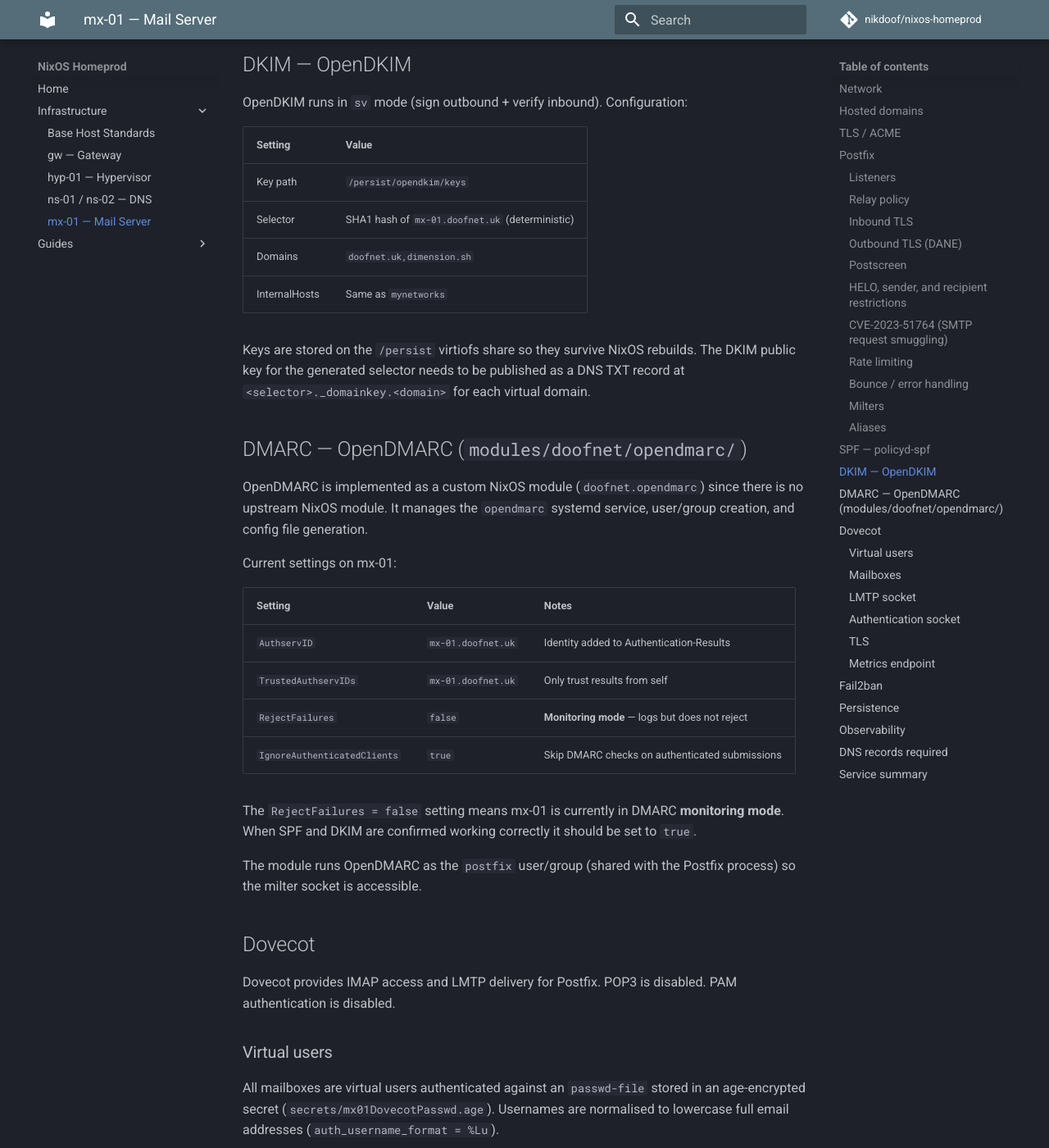
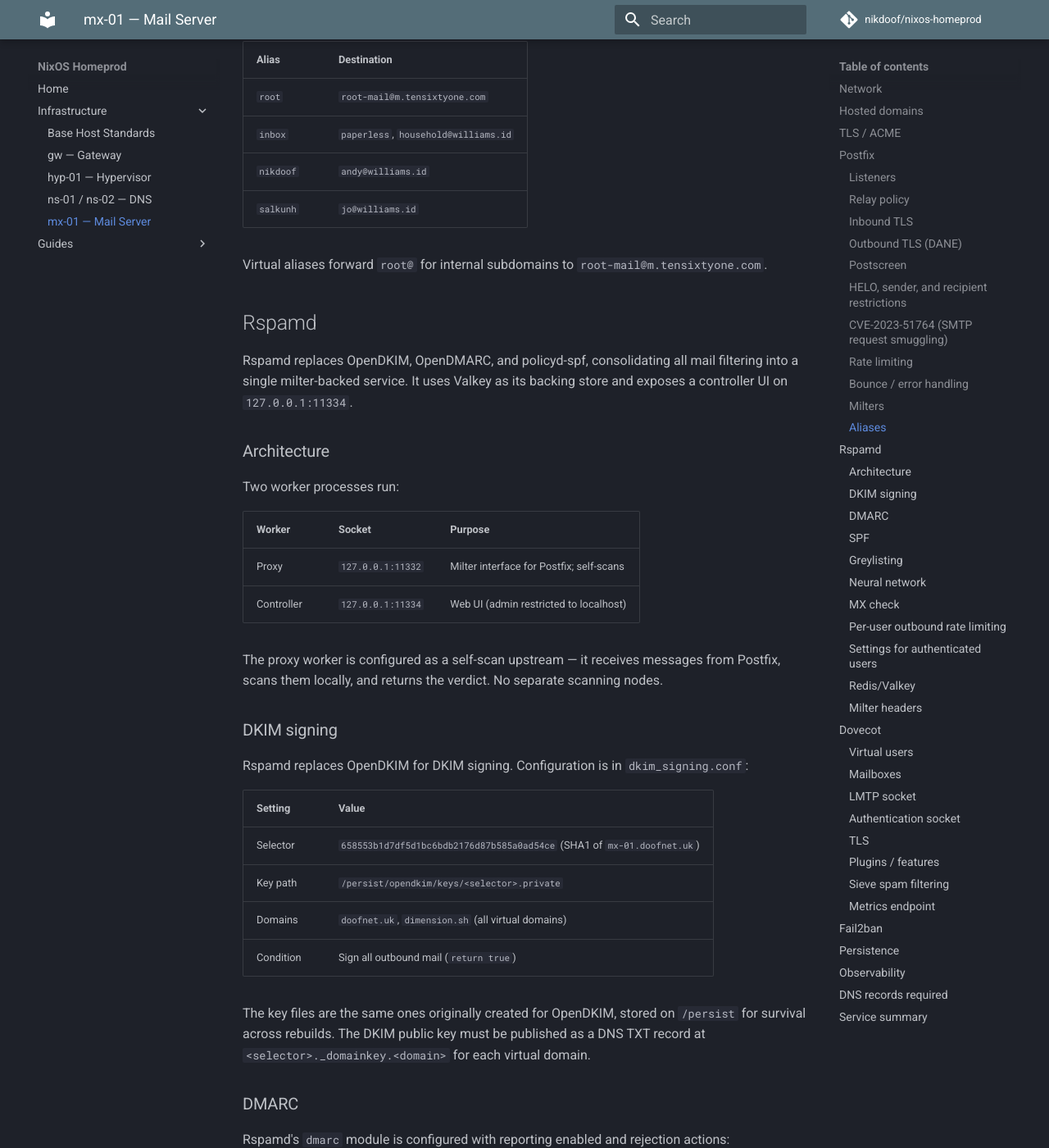
Before and after one commit to nikdoof/nixos-homeprod, an MkDocs documentation site: the page built from docs/mx-01.md, in a window 1280 px wide and 1400 px high, scrolled down 5309 px. Shown: the whole window at 82% size. Built offline with MkDocs 1.6.1 and Material for MkDocs 9.7.7, drawn with Linux system fonts in a browser that asks for light colours; comment, search, counter and statistics services are not loaded; the version menu is left out; some of the changed text lies outside the part shown.

Commit message:
Update docs for MX-01

````diff
--- a/docs/mx-01.md
+++ b/docs/mx-01.md
@@ -2,7 +2,8 @@
 
 mx-01 is a NixOS microVM (CID 12) on hyp-01, running on VLAN 106 with a publicly routed
 IP address. It handles inbound and outbound email for two domains using Postfix (MTA) and
-Dovecot (IMAP/LMTP), with DKIM signing, DMARC policy enforcement, and SPF validation.
+Dovecot (IMAP/LMTP), with spam/virus scanning, DKIM signing, DMARC policy enforcement,
+and SPF validation all handled by Rspamd.
 
 ## Network
 
@@ -31,9 +32,9 @@ the virtual domains is delivered via LMTP to Dovecot.
 
 A single TLS certificate covers `mx-01.doofnet.uk`, obtained via ACME DNS-01 challenge
 using the DigitalOcean API. After renewal, ACLs are applied so that `dovecot2` and
-`postfix` can read the certificate files without running as `acme`, and both services plus
-`opendmarc` are reloaded. The certificate is used by both Postfix (inbound and outbound)
-and Dovecot (IMAP).
+`postfix` can read the certificate files without running as `acme`, and all three services
+(postfix, dovecot2, rspamd) are reloaded. The certificate is used by Postfix (inbound and
+outbound), Dovecot (IMAP), and Rspamd (DKIM/DMARC verification).
 
 ## Postfix
 
@@ -80,10 +81,15 @@ Postscreen pre-screens inbound SMTP connections before they consume smtpd resour
 | Check                       | Action   | Detail                                                   |
 |-----------------------------|----------|----------------------------------------------------------|
 | DNSBL threshold ≥ 2         | enforce  | `zen.spamhaus.org*2`, `dnsbl.dronebl.org*2`, `bl.spamcop.net*1` |
-| Bare newline                | enforce  | Guards against request smuggling                         |
-| Greeting banner timing      | enforce  | Rejects clients that pipeline before banner              |
 | Blacklist action            | drop     | Silent drop for blacklisted IPs                          |
 | `permit_mynetworks`         | pass     | Skips all postscreen checks for trusted networks         |
+
+**Notes**: Bare newline checking is intentionally disabled at the postscreen level
+(`postscreen_bare_newline_enable = no`). Keeping it enabled caused postscreen to defer
+the BARLF check past STARTTLS negotiation, preventing TLS proxy from forwarding
+connections to smtpd (resulting in `450 4.3.2` errors for legitimate senders like
+O365). SMTP request smuggling protection is enforced by `smtpd_forbid_bare_newline = yes`
+at the smtpd level instead, which is not subject to the same TLS proxy interaction.
 
 Passed connections are cached in `btree:/var/lib/postfix/data/postscreen_cache`.
 
@@ -104,6 +110,14 @@ Passed connections are cached in `btree:/var/lib/postfix/data/postscreen_cache`.
 3. `reject_rhsbl_sender dbl.spamhaus.org`
 4. `permit`
 
+On port 25 (behind postscreen), the sender restrictions are overridden to be simpler
+since SASL is not available and `reject_rhsbl_sender` can't be applied via the master.cf
+`-o` syntax (no spaces allowed). Rspamd provides equivalent checks via its milter:
+
+1. `permit_mynetworks`
+2. `reject_non_fqdn_sender`, `reject_unknown_sender_domain`
+3. `permit`
+
 **Recipient restrictions** (in order):
 
 1. `reject_invalid_hostname`, `reject_unknown_recipient_domain`
@@ -111,8 +125,9 @@ Passed connections are cached in `btree:/var/lib/postfix/data/postscreen_cache`.
 3. `permit_mynetworks`
 4. `reject_non_fqdn_recipient`, `reject_unauth_destination`
 5. RBL checks: `dnsbl.dronebl.org`, `zen.spamhaus.org`, `bl.spamcop.net`, `b.barracudacentral.org`, `dnsbl-1.uceprotect.net`
-6. `check_policy_service unix:private/policyd-spf` (SPF)
-7. `permit`
+6. `permit`
+
+SPF and additional RBL checks are handled by Rspamd rather than Postfix policy services.
 
 ### CVE-2023-51764 (SMTP request smuggling)
 
@@ -141,12 +156,25 @@ Per-client limits measured over a 60-second window:
 
 ### Milters
 
-Two milters are applied to both `smtpd_milters` and `non_smtpd_milters`:
+A single Rspamd proxy milter is applied to both `smtpd_milters` and `non_smtpd_milters`:
 
-1. **OpenDKIM** — DKIM signing (outbound) and verification (inbound)
-2. **OpenDMARC** — DMARC policy enforcement
+```
+inet:127.0.0.1:11332
+```
 
-`milter_macro_daemon_name = ORIGINATING` is set on submission ports so milters can
+Rspamd handles all mail filtering functions previously split across three separate milters:
+
+| Function     | Previously         | Now                              |
+|--------------|--------------------|----------------------------------|
+| DKIM signing | OpenDKIM           | Rspamd `dkim_signing` module     |
+| DKIM verify  | OpenDKIM           | Rspamd built-in                  |
+| DMARC        | OpenDMARC          | Rspamd `dmarc` module            |
+| SPF          | policyd-spf        | Rspamd built-in                  |
+| Spam scoring | —                  | Rspamd (bayes, neural, rules)    |
+| Greylisting  | —                  | Rspamd `greylist` module         |
+| Rate limit   | —                  | Rspamd `ratelimit` module        |
+
+`milter_macro_daemon_name = ORIGINATING` is set on submission ports so Rspamd can
 distinguish outbound authenticated mail from inbound.
 
 `milter_default_action = accept` means a milter failure does not block delivery.
@@ -164,55 +192,124 @@ Local system aliases:
 
 Virtual aliases forward `root@` for internal subdomains to `root-mail@m.tensixtyone.com`.
 
-## SPF — policyd-spf
+## Rspamd
 
-SPF checking is performed by `python-policyd-spf`, spawned as a Postfix policy service on
-`unix:private/policyd-spf`. Policy:
+Rspamd replaces OpenDKIM, OpenDMARC, and policyd-spf, consolidating all mail filtering
+into a single milter-backed service. It uses Valkey as its backing store and exposes a
+controller UI on `127.0.0.1:11334`.
 
-| Condition                 | Action  |
-|---------------------------|---------|
-| HELO: SPF not pass        | Reject  |
-| Mail From: SPF fail (hard)| Reject  |
-| SPF PermError             | Pass    |
-| SPF TempError             | Defer   |
+### Architecture
 
-Softfails are logged but not rejected.
+Two worker processes run:
 
-## DKIM — OpenDKIM
+| Worker   | Socket           | Purpose                                        |
+|----------|------------------|------------------------------------------------|
+| Proxy    | `127.0.0.1:11332`| Milter interface for Postfix; self-scans       |
+| Controller | `127.0.0.1:11334`| Web UI (admin restricted to localhost)         |
 
-OpenDKIM runs in `sv` mode (sign outbound + verify inbound). Configuration:
+The proxy worker is configured as a self-scan upstream — it receives messages from Postfix,
+scans them locally, and returns the verdict. No separate scanning nodes.
 
-| Setting       | Value                                               |
-|---------------|-----------------------------------------------------|
-| Key path      | `/persist/opendkim/keys`                            |
-| Selector      | SHA1 hash of `mx-01.doofnet.uk` (deterministic)     |
-| Domains       | `doofnet.uk,dimension.sh`                           |
-| InternalHosts | Same as `mynetworks`                                |
+### DKIM signing
 
-Keys are stored on the `/persist` virtiofs share so they survive NixOS rebuilds. The DKIM
-public key for the generated selector needs to be published as a DNS TXT record at
+Rspamd replaces OpenDKIM for DKIM signing. Configuration is in `dkim_signing.conf`:
+
+| Setting   | Value                                              |
+|-----------|----------------------------------------------------|
+| Selector  | `658553b1d7df5d1bc6bdb2176d87b585a0ad54ce` (SHA1 of `mx-01.doofnet.uk`) |
+| Key path  | `/persist/opendkim/keys/<selector>.private`        |
+| Domains   | `doofnet.uk`, `dimension.sh` (all virtual domains) |
+| Condition | Sign all outbound mail (`return true`)             |
+
+The key files are the same ones originally created for OpenDKIM, stored on `/persist` for
+survival across rebuilds. The DKIM public key must be published as a DNS TXT record at
 `<selector>._domainkey.<domain>` for each virtual domain.
 
-## DMARC — OpenDMARC (`modules/doofnet/opendmarc/`)
+### DMARC
 
-OpenDMARC is implemented as a custom NixOS module (`doofnet.opendmarc`) since there is no
-upstream NixOS module. It manages the `opendmarc` systemd service, user/group creation, and
-config file generation.
+Rspamd's `dmarc` module is configured with reporting enabled and rejection actions:
 
-Current settings on mx-01:
+| Setting                              | Value               |
+|--------------------------------------|---------------------|
+| Reporting enabled                    | `true`              |
+| Reject action for DMARC fail         | `reject:reject`     |
 
-| Setting                     | Value                        | Notes                                   |
-|-----------------------------|------------------------------|-----------------------------------------|
-| `AuthservID`                | `mx-01.doofnet.uk`           | Identity added to Authentication-Results|
-| `TrustedAuthservIDs`        | `mx-01.doofnet.uk`           | Only trust results from self            |
-| `RejectFailures`            | `false`                      | **Monitoring mode** — logs but does not reject |
-| `IgnoreAuthenticatedClients`| `true`                       | Skip DMARC checks on authenticated submissions |
+The DMARC policy is **monitoring mode** (`p=none`) at the DNS level. Rspamd logs DMARC
+failures but applies `reject` only within its own scoring system — the actual DNS `p=`
+policy controls what receiving servers do.
 
-The `RejectFailures = false` setting means mx-01 is currently in DMARC **monitoring mode**.
-When SPF and DKIM are confirmed working correctly it should be set to `true`.
+### SPF
 
-The module runs OpenDMARC as the `postfix` user/group (shared with the Postfix process) so
-the milter socket is accessible.
+SPF checking is built into Rspamd's core scanning — no separate policy daemon needed.
+Rspamd evaluates SPF for each inbound message and factors the result into the spam score.
+
+### Greylisting
+
+Greylisting is enabled via the `greylist` module (config in `greylist.conf`). Note the
+config file is named `greylist.conf`, not `greylisting.conf` — the upstream module expects
+the shorter name.
+
+### Neural network
+
+Rspamd's neural network classifier is configured with Valkey as its backend:
+
+```
+servers = "127.0.0.1:6379";
+```
+
+This enables per-user neural classification models persisted in Valkey.
+
+### MX check
+
+`mx_check` is enabled: Rspamd verifies the sender domain has reachable MX records. Mail
+from domains without valid MX configuration is scored accordingly.
+
+### Per-user outbound rate limiting
+
+Rspamd enforces per-user rate limits on authenticated outbound mail via `ratelimit.conf`:
+
+| Setting          | Value  |
+|------------------|--------|
+| Burst            | 200    |
+| Rate             | 100/hr |
+
+This prevents compromised accounts from flooding outbound queues.
+
+### Settings for authenticated users
+
+Rspamd's `settings.conf` defines a high-priority rule for authenticated users that:
+
+- Disables RBL, SPF, and neural checks (trusted outbound)
+- Raises reject threshold to 100 (practically disables rejection)
+- Raises greylist threshold to 50
+
+This ensures authenticated outbound mail is not delayed or blocked by false positives.
+
+### Redis/Valkey
+
+Rspamd uses Valkey (a Redis-compatible key-value store) for:
+
+- Greylisting state
+- Neural network classification models
+- Rate limiting counters
+- Statistics and learning data
+
+Configuration is in `redis.conf`:
+
+```
+servers = "127.0.0.1:6379";
+```
+
+Valkey runs as a `redis.servers.rspamd` systemd unit with AOF + RDB persistence, writing
+to `/persist/valkey` via a bind mount at `/var/lib/redis-rspamd`.
+
+### Milter headers
+
+Rspamd adds the following headers to processed messages (config in `milter_headers.conf`):
+
+- `X-Spam-Score` — numeric spam score
+- `X-Spam-Level` — visual star representation of score
+- `Authentication-Results` — SPF/DKIM/DMARC auth status
 
 ## Dovecot
 
@@ -261,6 +358,58 @@ this for both submission port SASL and inbound smtpd SASL.
 
 Minimum TLS version: TLSv1.2. Server cipher preference is enabled.
 
+### Plugins / features
+
+**Full-text search (FTS)** via `fts_flatcurve` provides indexed IMAP SEARCH across all
+mailboxes. Two tokenizers are configured:
+
+| Tokenizer      | Algorithm          | Max length |
+|----------------|--------------------|------------|
+| `generic`      | `simple`           | 30 chars   |
+| `email-address`| (default)          | 100 chars  |
+
+Token filters for indexing and search are language-specific:
+
+| Language | Filters                                              |
+|----------|------------------------------------------------------|
+| English  | `lowercase`, `snowball` (stemming), `english-possessive`, `stopwords` |
+| German   | `normalizer-icu`, `snowball`, `stopwords`            |
+
+Supported languages: English (`en`), German (`de`).
+
+**Listescape** is enabled in IMAP to allow mailbox names containing characters that would
+normally be interpreted as hierarchy separators (e.g., `foo.bar` or `foo/bar`). The plugin
+allows escaping these characters so they can be used literally in mailbox names.
+
+**IMAP ACL** (Access Control List) enables shared mailbox access. Users can subscribe to
+shared mailboxes under the `Shared/` namespace using the `/` hierarchy separator.
+
+**Shared mailboxes** are configured via `doofnet.mailserver.sharedAccess`. Currently
+`nikdoof@doofnet.uk` has access to:
+- `paperless@doofnet.uk`
+- `dmarc-reports@doofnet.uk`
+- `hello@nikdoof.com`
+
+The shared namespace uses a dedicated INDEX directory to avoid locking conflicts.
+
+### Sieve spam filtering
+
+A global `sieve_before` script (`spam-to-junk.sieve`) is applied to all LMTP deliveries:
+
+```
+if header :contains "X-Spam-Level" "*****" {
+  fileinto :create "Junk";
+  stop;
+}
+```
+
+Mail with an `X-Spam-Level` of 5+ stars (spam score ≥ ~5) is automatically filed into
+the Junk folder. The Sieve plugin is loaded per-protocol for LMTP only (the pigeonhole
+plugin is compiled for lda/lmtp and cannot be loaded in IMAP contexts).
+
+Per-user Sieve scripts are supported but not currently configured — users can place custom
+scripts at `~/.dovecot.sieve` or in the `~/sieve/` directory.
+
 ### Metrics endpoint
 
 Dovecot exposes an HTTP stats endpoint on port 9166 (`service stats`). The following
@@ -287,6 +436,7 @@ rebuilds:
 |------------------------|---------------------------------|
 | `/persist/vmail/`      | All user mailboxes (Maildir)    |
 | `/persist/opendkim/keys/` | DKIM private keys            |
+| `/persist/valkey/`     | Valkey AOF + RDB dumps          |
 | `/persist/ssh_host_*`  | SSH host keys (standard microVM)|
 | `/persist/acme/`       | ACME certificates               |
 
@@ -329,9 +479,8 @@ and is therefore stable as long as the hostname does not change.
 |-------------------------------|---------------------------|-----------------------------------------------|
 | postfix                       | postfix                   | MTA — inbound (postscreen + smtpd) and outbound SMTP |
 | dovecot2                      | dovecot                   | IMAP server and LMTP delivery agent           |
-| opendkim                      | opendkim                  | DKIM signing (outbound) and verification (inbound) |
-| opendmarc                     | opendmarc                 | DMARC policy enforcement milter               |
-| policyd-spf                   | spf-engine                | SPF policy check (spawned by Postfix)         |
+| rspamd                        | rspamd                    | Spam filtering, DKIM/DMARC/SPF, greylisting, rate limiting |
+| valkey (redis-rspamd)         | valkey                    | KV store for rspamd (greylist, neural, stats) |
 | prometheus-postfix-exporter   | prometheus-postfix-exporter | Postfix queue and delivery metrics          |
 | prometheus-dmarc-exporter     | prometheus-dmarc-exporter | DMARC aggregate report metrics via IMAP       |
 | alloy                         | grafana-alloy             | Metrics and log shipping                      |
````
